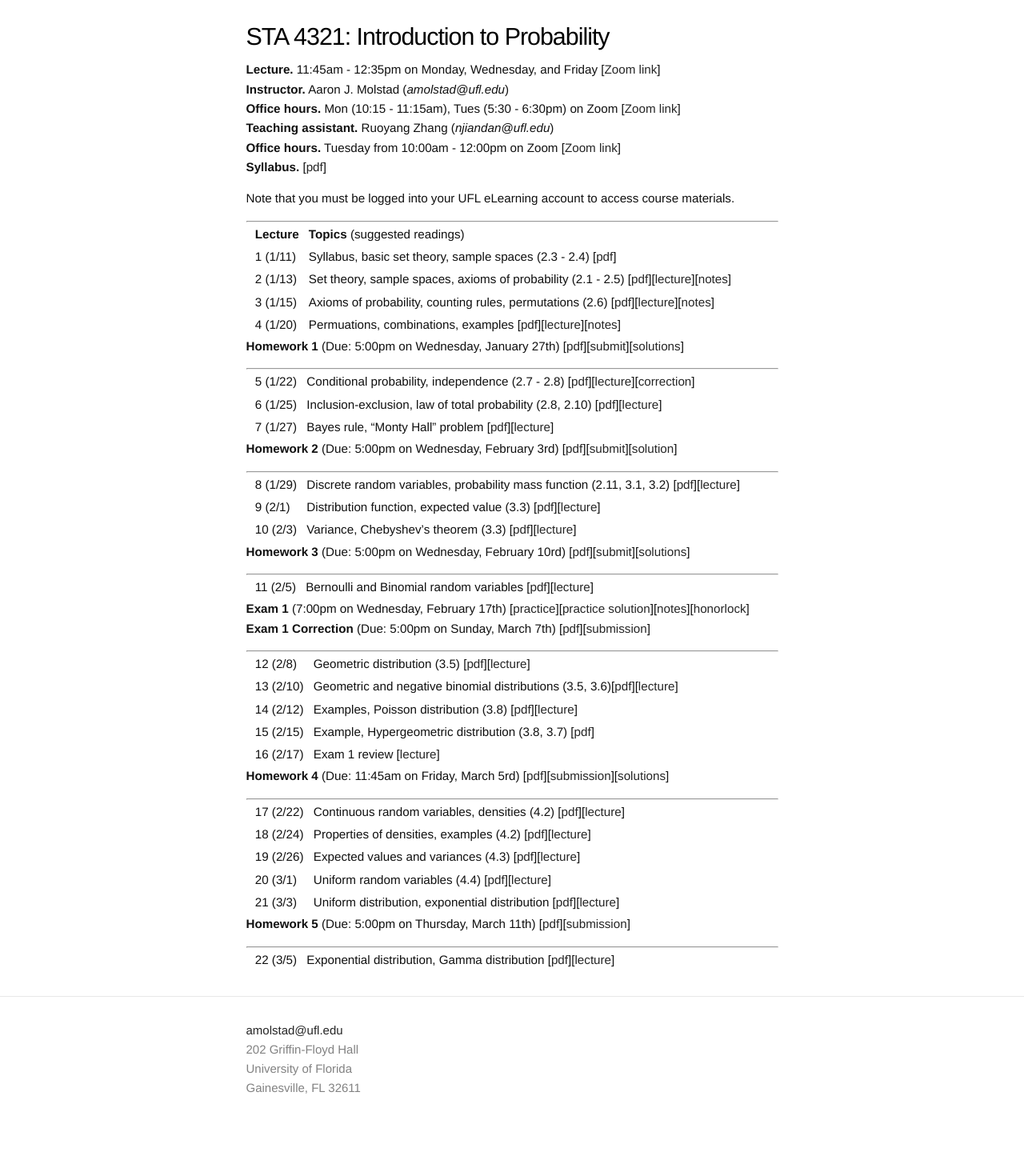
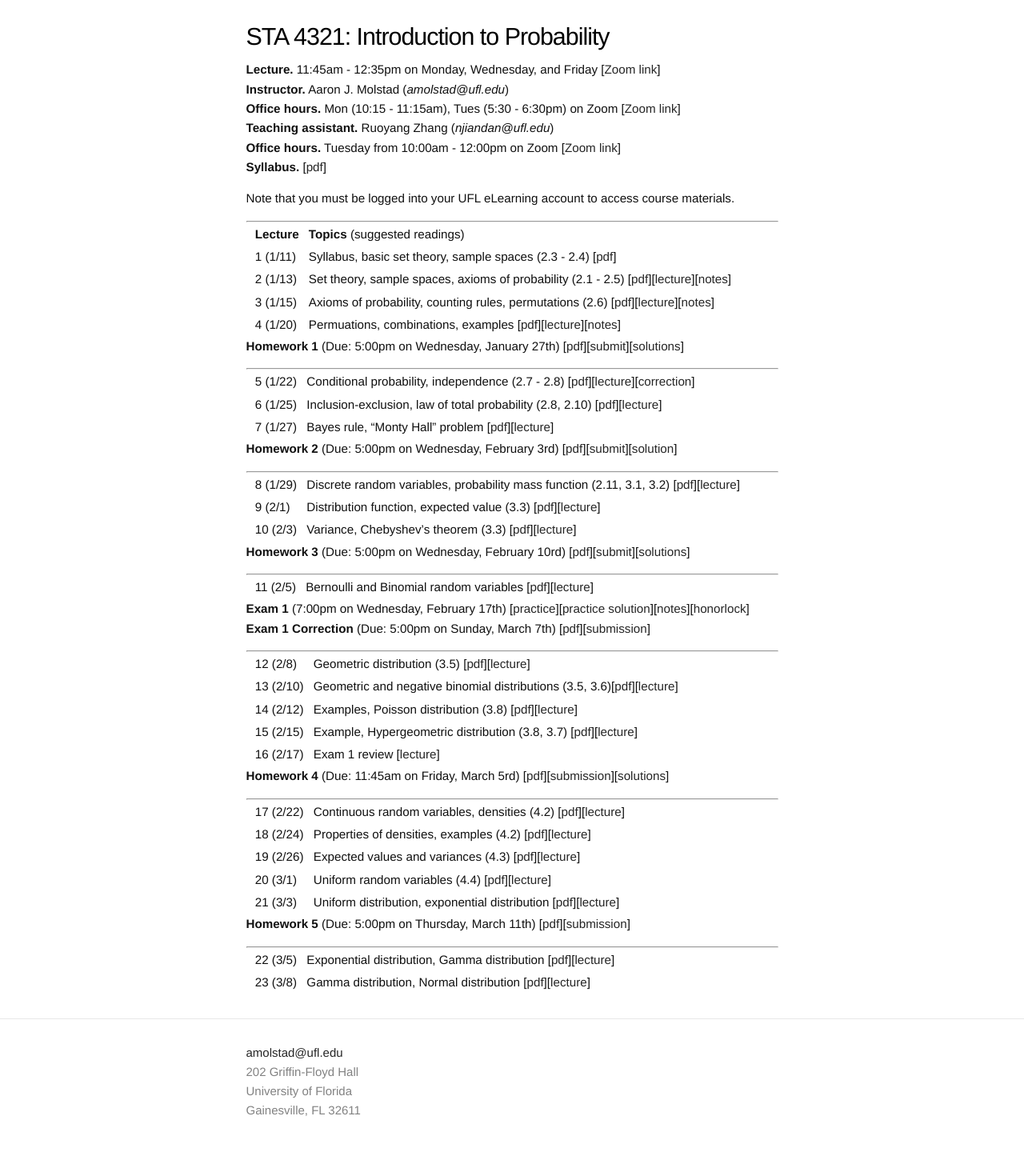
Before and after one commit to ajmolstad/ajmolstad.github.io, a Jekyll site: the page built from S21_STA4321.md, in a window 1280 px wide. Shown: the whole page at 80% size. Built offline with Jekyll 4.4.1, drawn with Linux system fonts in a browser that asks for light colours; before the commit the page ends 1432 px from its top, so only the background shows below that; some of the changed lines change nothing that is shown.

Commit message:
Update S21_STA4321.md

```diff
--- a/S21_STA4321.md
+++ b/S21_STA4321.md
@@ -52,7 +52,7 @@ Note that you must be logged into your UFL eLearning account to access course ma
 || 12 (2/8)  || Geometric distribution (3.5) [[pdf](https://ufl.instructure.com/files/56881764/download?download_frd=1)][[lecture](https://ufl.instructure.com/courses/426946/files?preview=56887531)] ||
 || 13 (2/10)  || Geometric and negative binomial distributions (3.5, 3.6)[[pdf](https://ufl.instructure.com/files/56946871/download?download_frd=1)][[lecture](https://ufl.instructure.com/courses/426946/files?preview=56959137)]||
 || 14 (2/12)  || Examples, Poisson distribution (3.8) [[pdf](https://ufl.instructure.com/files/57008747/download?download_frd=1)][[lecture](https://ufl.instructure.com/courses/426946/files?preview=57030797)] ||
-|| 15 (2/15) || Example, Hypergeometric distribution (3.8, 3.7) [[pdf](https://ufl.instructure.com/files/57097528/download?download_frd=1)] ||
+|| 15 (2/15) || Example, Hypergeometric distribution (3.8, 3.7) [[pdf](https://ufl.instructure.com/files/57786752/download?download_frd=1)][[lecture]()] ||
 || 16 (2/17) || Exam 1 review [[lecture](https://ufl.instructure.com/files/57182744/download?download_frd=1)]||
 
 **Homework 4** (Due: 11:45am on Friday, March 5rd) [[pdf](https://ufl.instructure.com/files/57392047/download?download_frd=1)][[submission](https://ufl.instructure.com/courses/426946/assignments/4629442)][[solutions](https://ufl.instructure.com/files/57741403/download?download_frd=1)]
@@ -71,3 +71,4 @@ Note that you must be logged into your UFL eLearning account to access course ma
 
 
 || 22 (3/5)  || Exponential distribution, Gamma distribution [[pdf](https://ufl.instructure.com/files/57671811/download?download_frd=1)][[lecture](https://ufl.instructure.com/courses/426946/files?preview=57724569)]||
+|| 23 (3/8)  || Gamma distribution, Normal distribution [[pdf](https://ufl.instructure.com/files/57743561/download?download_frd=1)][[lecture](https://ufl.instructure.com/courses/426946/files?preview=57788222)]||
```
